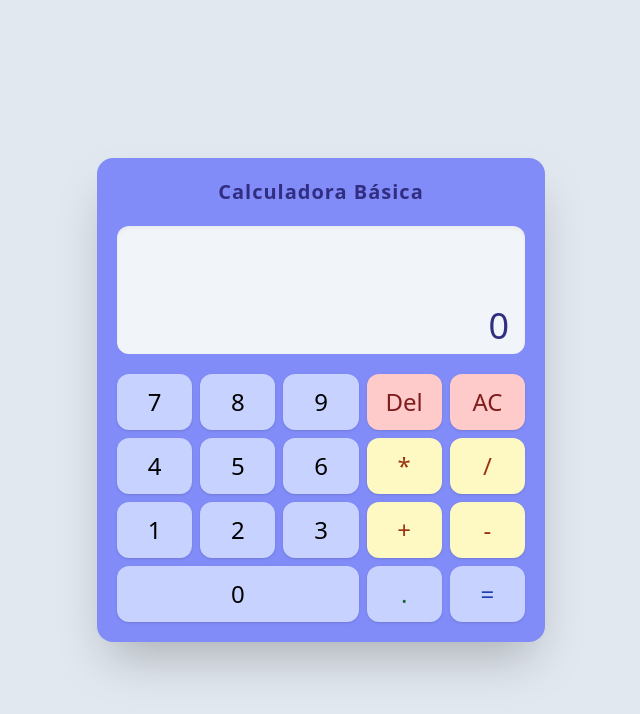
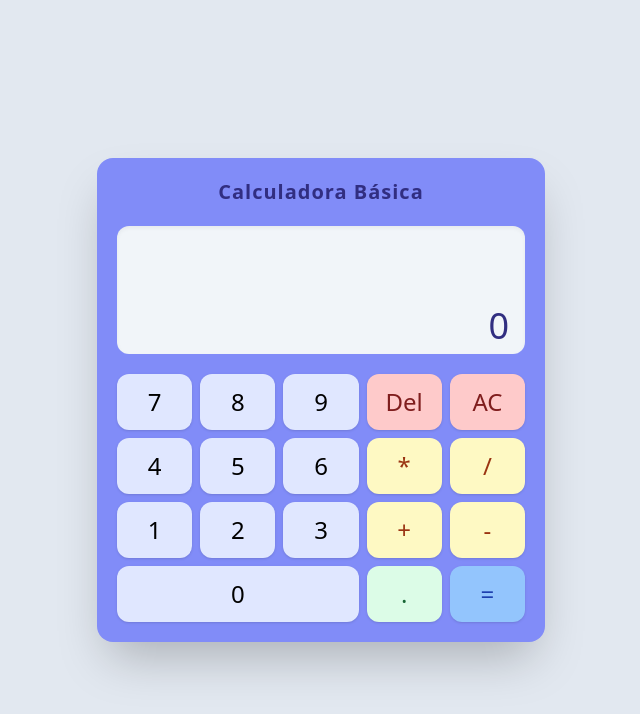
Before and after one commit to Taki3995/Calculadora, a React (Vite) app in the folder calculadora-basica-react/: page / in a window 1280 px wide. Shown: the top 714 px of the page, without its empty margins (319-959 px from the left). Built offline with nearby package versions, Linux system fonts and the light colour scheme.

Commit message:
correccion botones de otros colores

```diff
--- a/calculadora-basica-react/src/components/Boton.tsx
+++ b/calculadora-basica-react/src/components/Boton.tsx
@@ -5,9 +5,11 @@ interface BotonProps {
 }
 
 function Boton({ texto, clase, manejarClic }: BotonProps) {
+    const colorBase = clase?.includes('bg-') ? '' : 'bg-indigo-100';
+    const colorHover = clase?.includes('hover:bg-') ? '' : 'hover:bg-indigo-300'; // si no le doy yo una clase al boton, toma esta default
     return (
         <button
-            className={`size-14 w-full aspect-square bg-indigo-200 text-2xl rounded-xl shadow hover:bg-indigo-500 ${clase}`}
+            className={`size-14 w-full aspect-square ${colorBase} text-2xl rounded-xl shadow ${colorHover} ${clase}`}
             onClick={() => manejarClic(texto)}>
             {texto}
         </button>
```
